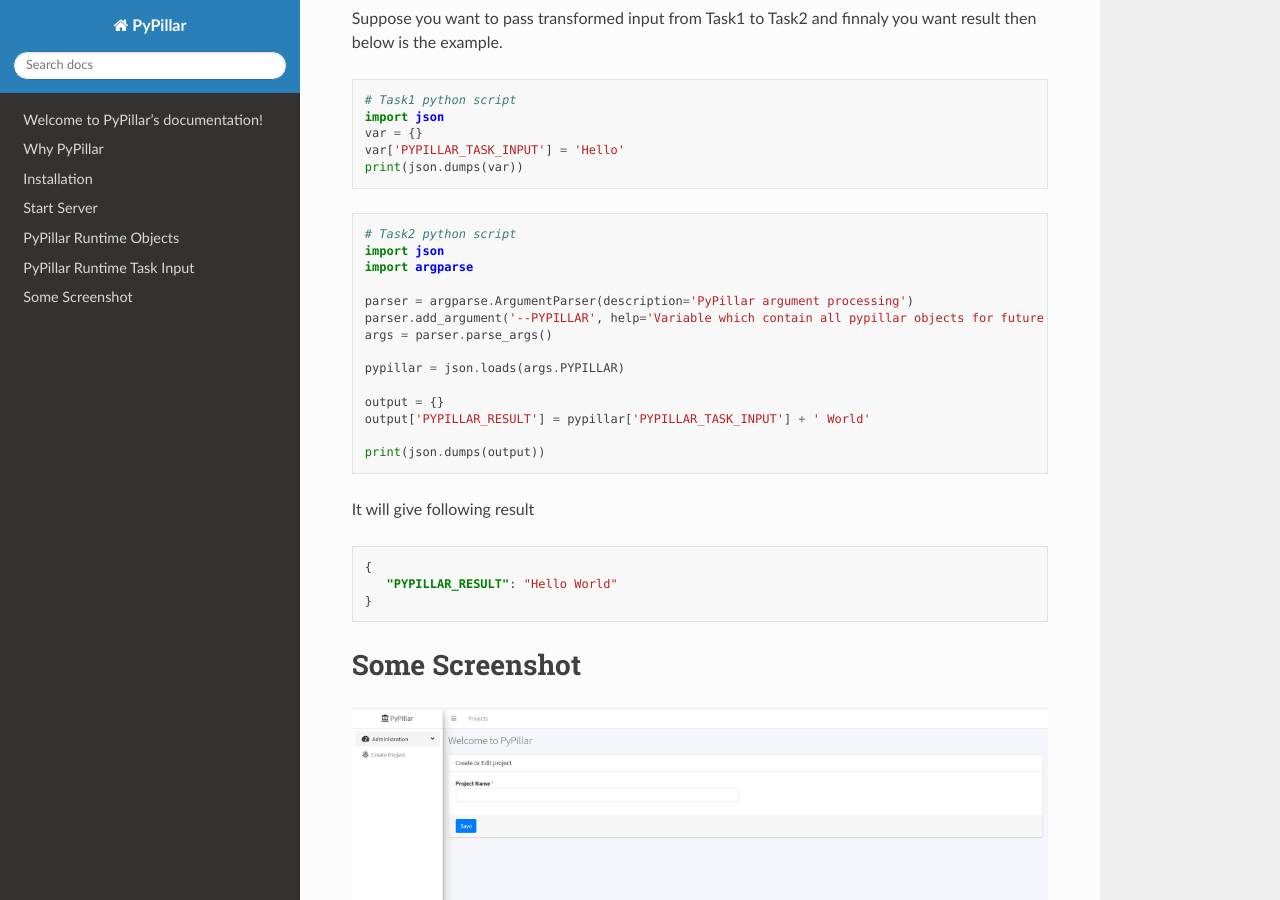
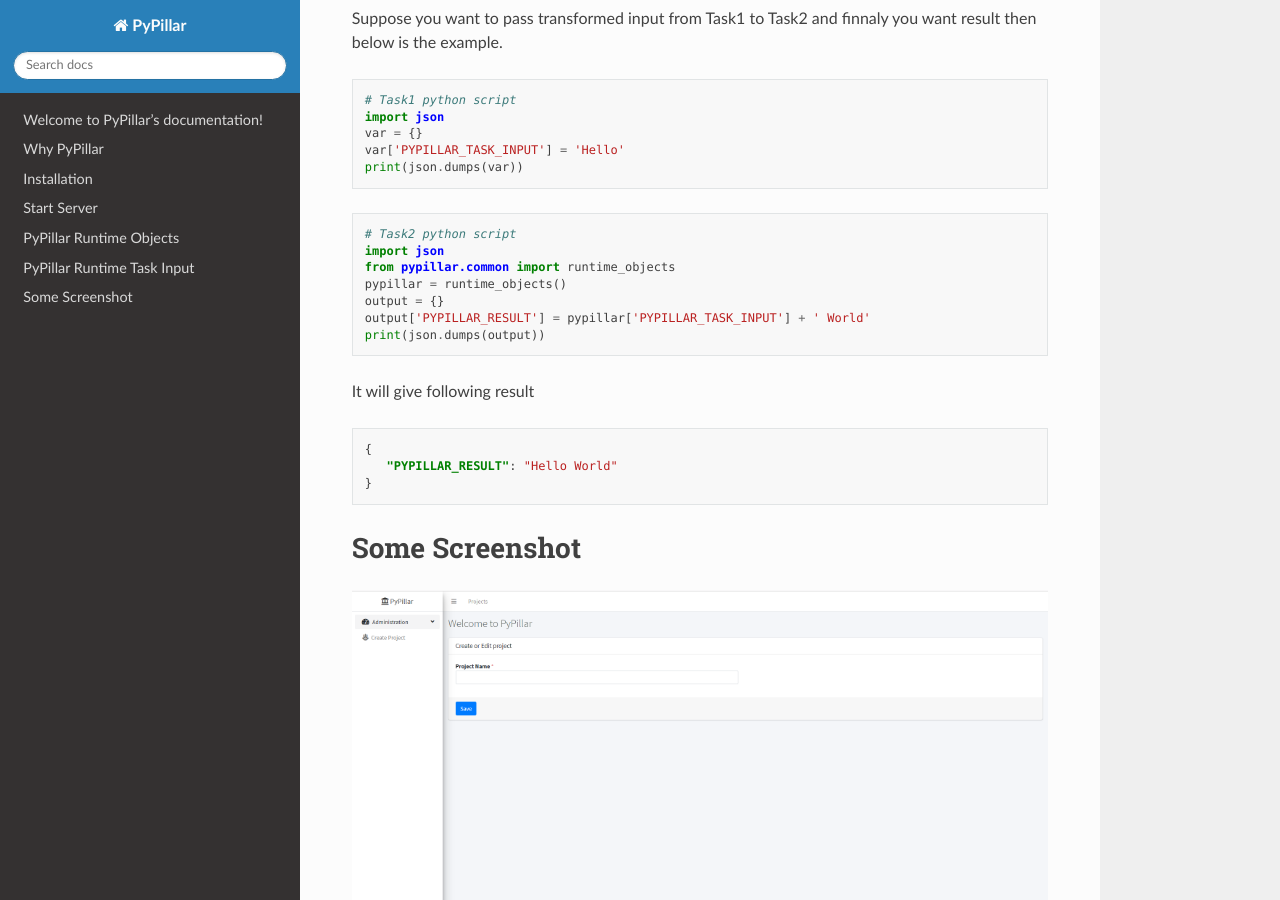
Before and after one commit to washim/pypillar, a Sphinx documentation site: the page built from docs/source/index.rst, in a window 1280 px wide and 900 px high, scrolled down 1254 px. Built offline with Sphinx 7.4.7 and the Read the Docs theme 2.0.0, drawn with Linux system fonts in a browser that asks for light colours.

Commit message:
Documentaion updated

```diff
--- a/docs/source/index.rst
+++ b/docs/source/index.rst
@@ -66,17 +66,10 @@
 
    # Task2 python script
    import json
-   import argparse
-
-   parser = argparse.ArgumentParser(description='PyPillar argument processing')
-   parser.add_argument('--PYPILLAR', help='Variable which contain all pypillar objects for future references.')
-   args = parser.parse_args()
-
-   pypillar = json.loads(args.PYPILLAR)
-
+   from pypillar.common import runtime_objects
+   pypillar = runtime_objects()
    output = {}
    output['PYPILLAR_RESULT'] = pypillar['PYPILLAR_TASK_INPUT'] + ' World'
-
    print(json.dumps(output))
 
 It will give following result
```
